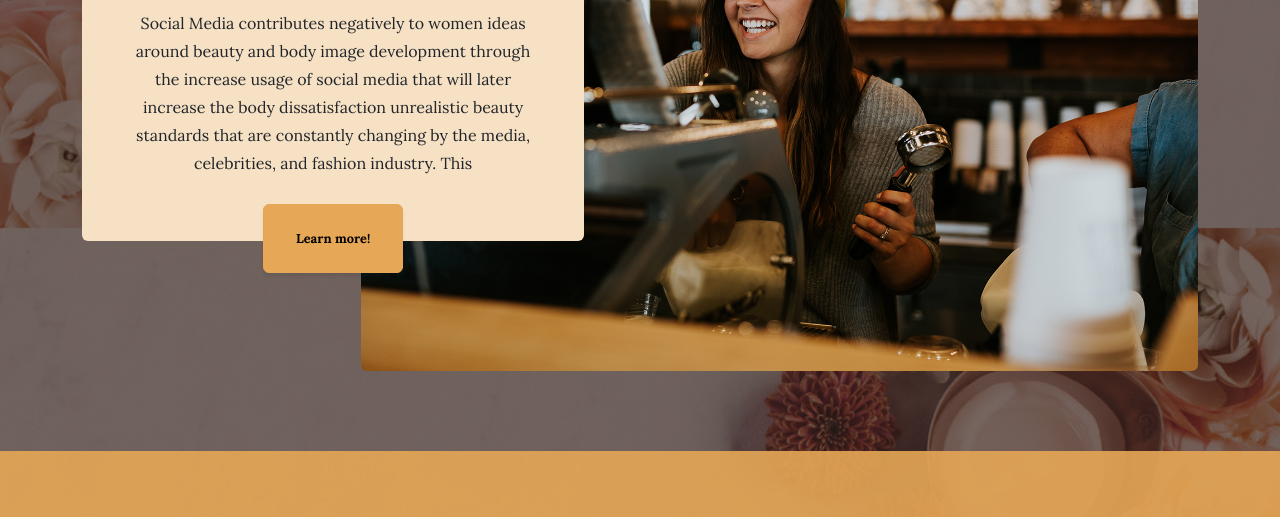
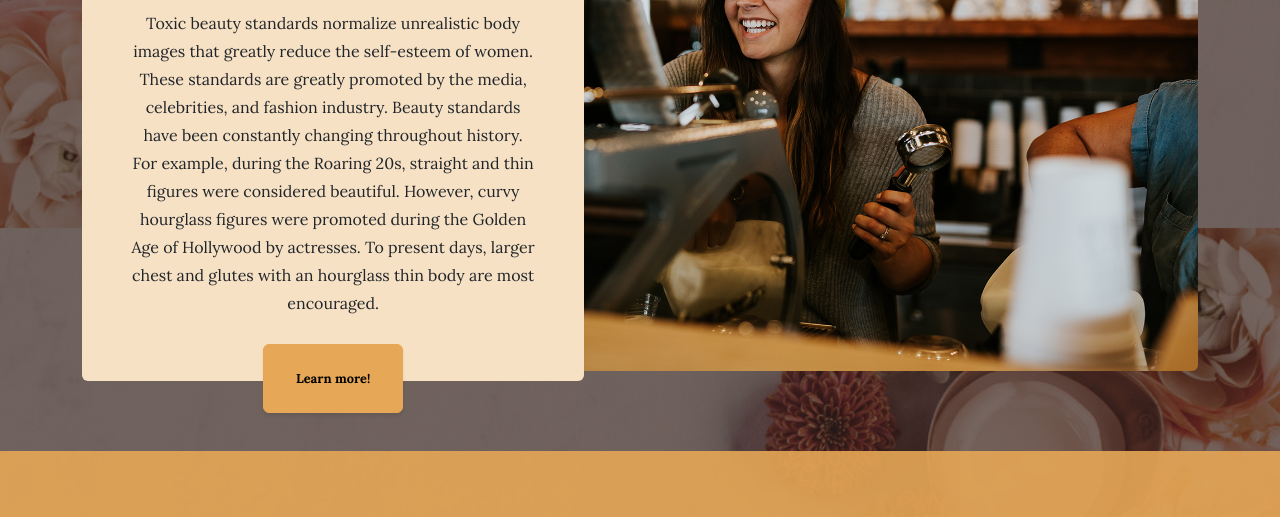
Before and after one commit to lingyingy9447/toxicbeautystandard, a website: page econ/startbootstrap-business-casual-master/dist/index.html in a window 1280 px wide. Shown: the part 627-1144 px from the top of the page. Drawn offline with nearby package versions, Linux system fonts and the light colour scheme.

Commit message:
homepage

```diff
--- a/econ/startbootstrap-business-casual-master/dist/index.html
+++ b/econ/startbootstrap-business-casual-master/dist/index.html
@@ -45,7 +45,8 @@
                             <span class="section-heading-upper">What is Toxic Beauty Standard?</span>
                             <span class="section-heading-lower">Define</span>
                         </h2>
-                        <p class="mb-3">Social Media contributes negatively to women ideas around beauty and body image development through the increase usage of social media that will later increase the body dissatisfaction unrealistic beauty standards that are constantly changing by the media, celebrities, and fashion industry. This </p>
+                        <p class="mb-3">Toxic beauty standards normalize unrealistic body images that greatly reduce the self-esteem of women. These standards are greatly promoted by the media, celebrities, and fashion industry.  Beauty standards have been constantly changing throughout history. For example, during the Roaring 20s, straight and thin figures were considered beautiful. However, curvy hourglass figures were promoted during the Golden Age of Hollywood by actresses. To present days, larger chest and glutes with an hourglass thin body are most encouraged.
+                        </p>
                         <div class="intro-button mx-auto"><a class="btn btn-primary btn-xl" href="#!">Learn more!</a></div>
                     </div>
                 </div>
```
